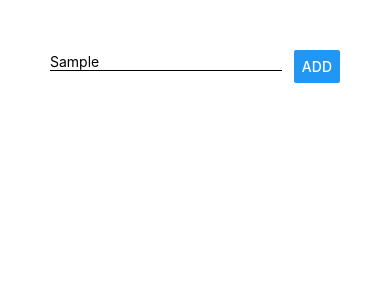
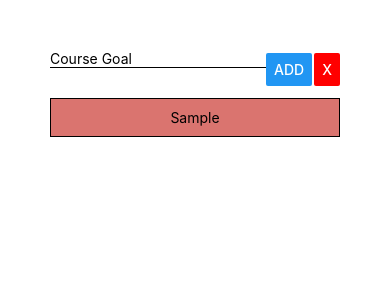
Before and after one commit to git-shashwat/reimagined-eureka, a React Native app: screen / in a window 390 px wide. Both pictures are taken after typing "Sample" into the empty fields and a click on the button "ADD". Shown: the top 300 px of the page. Built offline with nearby package versions, Linux system fonts and the light colour scheme.

Commit message:
added flatlist for goal lists

```diff
--- a/App.js
+++ b/App.js
@@ -1,31 +1,78 @@
 import { StatusBar } from 'expo-status-bar';
 import React, { useState } from 'react';
-import { Button, StyleSheet, Text, TextInput, View } from 'react-native';
+import { Button, StyleSheet, Text, TextInput, View, FlatList } from 'react-native';
 
 export default function App() {
+
+  const [task, setTask] = useState('');
+  const [taskList, setTaskList] = useState([]);
+
   return (
-    <View style={{ padding: 50 }}>
+    <View style={styles.screen}>
       <View
-        style={{
-          flexDirection: 'row',
-          justifyContent: 'space-between',
-          alignItems: 'center'
-        }}>
+        style={styles.inputContainer}>
         <TextInput
           placeholder="Course Goal"
-          style={{
-            borderBottomColor: 'black',
-            borderBottomWidth: 1,
-            marginBottom: 10,
-            width: '80%'
-          }}
+          style={styles.input}
+          value={task}
+          onChangeText={text => { setTask(text); }}
         />
-        <Button title="ADD" />
+        <View style={styles.button}>
+          <Button title="ADD" onPress={() => {
+            if (task != '') {
+              setTaskList([...taskList, task]);
+              setTask('');
+              }
+            }
+          } />
+        </View>
+        <View>
+          <Button style={styles.button} color="red" title="X" onPress={() => {
+            setTaskList([]);
+            setTask('');
+            }
+          } />
+        </View>
       </View>
-      <View>
-
-      </View>
+        {
+          taskList.length === 0 ? (
+            <Text>All goals achieved 😄</Text>
+          ) :
+          <FlatList
+            data={taskList}
+            renderItem={itemData => <View style={styles.listItem}><Text>{itemData.item}</Text></View>}
+            keyExtractor={itemData => itemData.index}
+          />
+        }
       <StatusBar style="auto" />
     </View>
   );
 }
+
+const styles = StyleSheet.create({
+  screen: {
+    padding: 50
+  },
+  inputContainer: {
+    flexDirection: 'row',
+    justifyContent: 'space-between',
+    alignItems: 'center'
+  },
+  input: {
+    borderBottomColor: 'black',
+    borderBottomWidth: 1,
+    marginBottom: 20,
+    width: '75%'
+  },
+  listItem: {
+    alignItems: 'center',
+    backgroundColor: '#DA746F',
+    borderColor: 'black',
+    borderWidth: 1,
+    marginVertical: 10,
+    padding: 10,
+  },
+  button: {
+    marginRight: 2
+  }
+});
```
